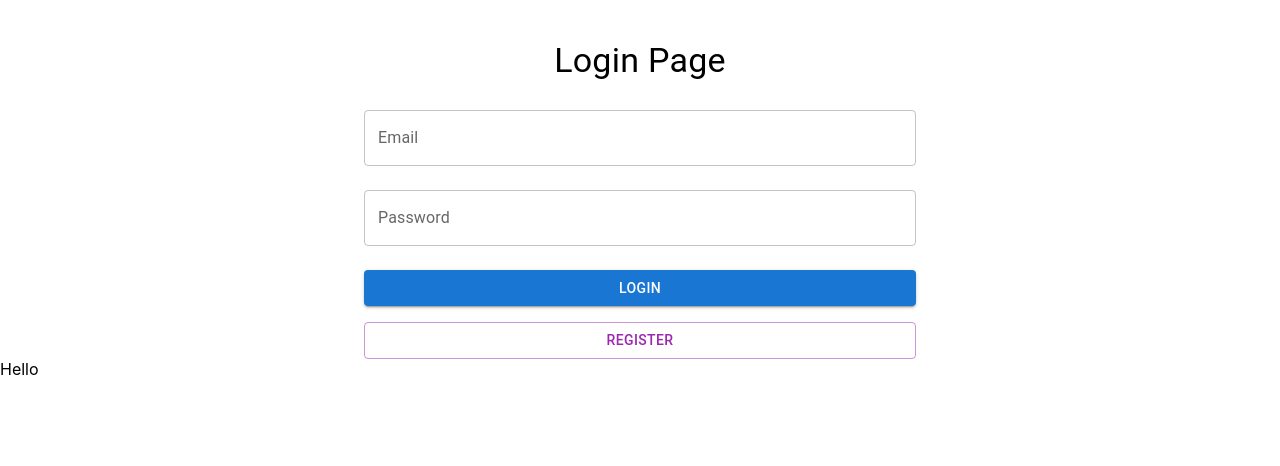
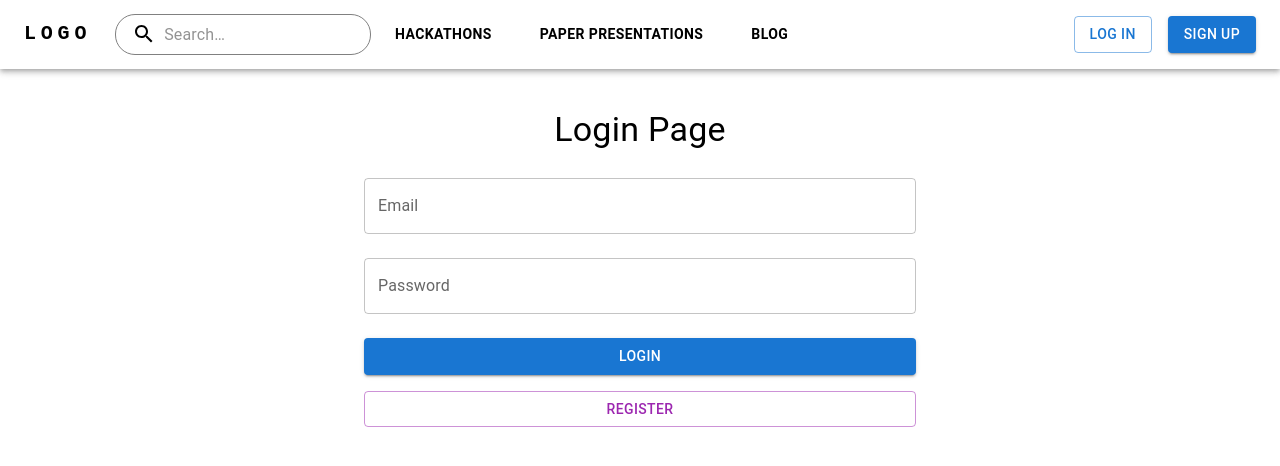
Before and after one commit to iashokk/competition-website, a React (Create React App) app: page / in a window 1280 px wide. Shown: the top 466 px of the page. Built offline with nearby package versions, Linux system fonts and the light colour scheme.

Commit message:
navbar ui done

```diff
--- a/src/App.js
+++ b/src/App.js
@@ -1,7 +1,7 @@
 import React, { useState, useEffect } from 'react';
 import LoginPage from './LoginPage';
 import HomePage from './HomePage';
-
+import Dashboard from './Dashboard';
 function App() {
   const [isLoggedIn, setIsLoggedIn] = useState(false);
 
@@ -13,8 +13,9 @@
 
   return (
     <div className="App">
-      {isLoggedIn ? <HomePage /> : <LoginPage setIsLoggedIn={setIsLoggedIn} />}
-      Hello
+
+      <Dashboard />
+       {isLoggedIn ? <HomePage /> : <LoginPage setIsLoggedIn={setIsLoggedIn} />}
     </div>
   );
 }
--- /dev/null
+++ b/src/Dashboard.js
@@ -0,0 +1,10 @@
+import React from 'react';
+import NavBar from './NavBar';
+
+function Dashboard() {
+    return (
+        <NavBar/>
+    );
+}
+
+export default Dashboard;
--- a/src/HomePage.js
+++ b/src/HomePage.js
@@ -1,5 +1,5 @@
 import React, { useEffect, useState } from "react";
-import { Card, Typography, Box, Button, Chip, Divider , CardActions, CardContent} from "@mui/material";
+import { Card, Typography, Box, Button, Chip, Divider} from "@mui/material";
 import TourOutlinedIcon from "@mui/icons-material/TourOutlined";
 import CalendarTodayOutlinedIcon from "@mui/icons-material/CalendarTodayOutlined";
 import LanguageIcon from "@mui/icons-material/Language";
--- /dev/null
+++ b/src/NavBar.js
@@ -0,0 +1,197 @@
+import * as React from "react";
+import AppBar from "@mui/material/AppBar";
+import Box from "@mui/material/Box";
+import Toolbar from "@mui/material/Toolbar";
+import IconButton from "@mui/material/IconButton";
+import Typography from "@mui/material/Typography";
+import Menu from "@mui/material/Menu";
+import MenuIcon from "@mui/icons-material/Menu";
+import Container from "@mui/material/Container";
+import Button from "@mui/material/Button";
+import MenuItem from "@mui/material/MenuItem";
+import AdbIcon from "@mui/icons-material/Adb";
+import { alpha, styled } from "@mui/material/styles";
+import InputBase from "@mui/material/InputBase";
+import SearchIcon from "@mui/icons-material/Search";
+import Stack from "@mui/material/Stack";
+const Search = styled("div")(({ theme }) => ({
+  position: "relative",
+  borderRadius: 20,
+  backgroundColor: alpha(theme.palette.common.white, 0.15),
+  "&:hover": {
+    backgroundColor: alpha(theme.palette.common.white, 0.25),
+  },
+  marginLeft: 0,
+  border: "1px solid gray",
+  width: "100%",
+  [theme.breakpoints.up("sm")]: {
+    marginLeft: theme.spacing(1),
+    width: "auto",
+  },
+}));
+
+const SearchIconWrapper = styled("div")(({ theme }) => ({
+  padding: theme.spacing(0, 2),
+  height: "100%",
+  position: "absolute",
+  pointerEvents: "none",
+  display: "flex",
+  alignItems: "center",
+  justifyContent: "center",
+}));
+
+const StyledInputBase = styled(InputBase)(({ theme }) => ({
+  color: "inherit",
+  width: "100%",
+  "& .MuiInputBase-input": {
+    padding: theme.spacing(1, 1, 1, 0),
+    // vertical padding + font size from searchIcon
+    paddingLeft: `calc(1em + ${theme.spacing(4)})`,
+    transition: theme.transitions.create("width"),
+    [theme.breakpoints.up("sm")]: {
+      width: "22ch",
+      "&:focus": {
+        width: "45ch",
+      },
+    },
+  },
+}));
+const pages = ["Hackathons", "Paper Presentations", "Blog"];
+
+function Navbar() {
+  const [anchorElNav, setAnchorElNav] = React.useState(null);
+
+  const handleOpenNavMenu = (event) => {
+    setAnchorElNav(event.currentTarget);
+  };
+
+  const handleCloseNavMenu = () => {
+    setAnchorElNav(null);
+  };
+
+  return (
+    <AppBar position="static">
+      <Container maxWidth="xl" sx={{ backgroundColor: "white" }}>
+        <Toolbar disableGutters>
+          <Typography
+            variant="h6"
+            noWrap
+            component="a"
+            href="#app-bar-with-responsive-menu"
+            sx={{
+              mr: 2,
+              display: { xs: "none", md: "flex" },
+              fontFamily: "monospace",
+              fontWeight: 700,
+              letterSpacing: ".3rem",
+              color: "black",
+              textDecoration: "none",
+            }}
+          >
+            LOGO
+          </Typography>
+          <Search>
+            <SearchIconWrapper>
+              <SearchIcon sx={{ color: "black" }} />
+            </SearchIconWrapper>
+            <StyledInputBase
+              placeholder="Search…"
+              sx={{ color: "black" }}
+              inputProps={{ "aria-label": "search" }}
+            />
+          </Search>
+          <Box sx={{ flexGrow: 1, display: { xs: "flex", md: "none" } }}>
+            <IconButton
+              size="large"
+              aria-label="account of current user"
+              aria-controls="menu-appbar"
+              aria-haspopup="true"
+              onClick={handleOpenNavMenu}
+              color="black"
+            >
+              <MenuIcon />
+            </IconButton>
+            <Menu
+              id="menu-appbar"
+              anchorEl={anchorElNav}
+              anchorOrigin={{
+                vertical: "bottom",
+                horizontal: "left",
+              }}
+              keepMounted
+              transformOrigin={{
+                vertical: "top",
+                horizontal: "left",
+              }}
+              open={Boolean(anchorElNav)}
+              onClose={handleCloseNavMenu}
+              sx={{ display: { xs: "block", md: "none" } }}
+            >
+              {pages.map((page) => (
+                <MenuItem key={page} onClick={handleCloseNavMenu}>
+                  <Typography
+                    variant="h6"
+                    fontWeight="bold"
+                    sx={{
+                      textAlign: "center",
+                      backgroundColor: "black",
+                      fontWeight: 700,
+                    }}
+                  >
+                    {page}
+                  </Typography>
+                </MenuItem>
+              ))}
+            </Menu>
+          </Box>
+          <AdbIcon sx={{ display: { xs: "flex", md: "none" }, mr: 1 }} />
+          <Typography
+            variant="h5"
+            noWrap
+            component="a"
+            href="#app-bar-with-responsive-menu"
+            sx={{
+              mr: 2,
+              display: { xs: "flex", md: "none" },
+              flexGrow: 1,
+              fontFamily: "monospace",
+              fontWeight: 700,
+              letterSpacing: ".3rem",
+              color: "black",
+              textDecoration: "none",
+            }}
+          >
+            LOGO
+          </Typography>
+          <Box sx={{ flexGrow: 1, display: { xs: "none", md: "flex" } }}>
+            {pages.map((page) => (
+              <Button
+                variant="h6"
+                fontWeight="bold"
+                key={page}
+                onClick={handleCloseNavMenu}
+                sx={{
+                  my: 2,
+                  color: "black",
+                  display: "block",
+                  marginRight: 1,
+                  marginLeft: 1,
+                  fontWeight: 600,
+                }}
+              >
+                {page}
+              </Button>
+            ))}
+          </Box>
+          <Box sx={{ flexGrow: 0 }}>
+            <Stack direction="row" spacing={2}>
+              <Button variant="outlined">Log in</Button>
+              <Button variant="contained">Sign up</Button>
+            </Stack>
+          </Box>
+        </Toolbar>
+      </Container>
+    </AppBar>
+  );
+}
+export default Navbar;
```
